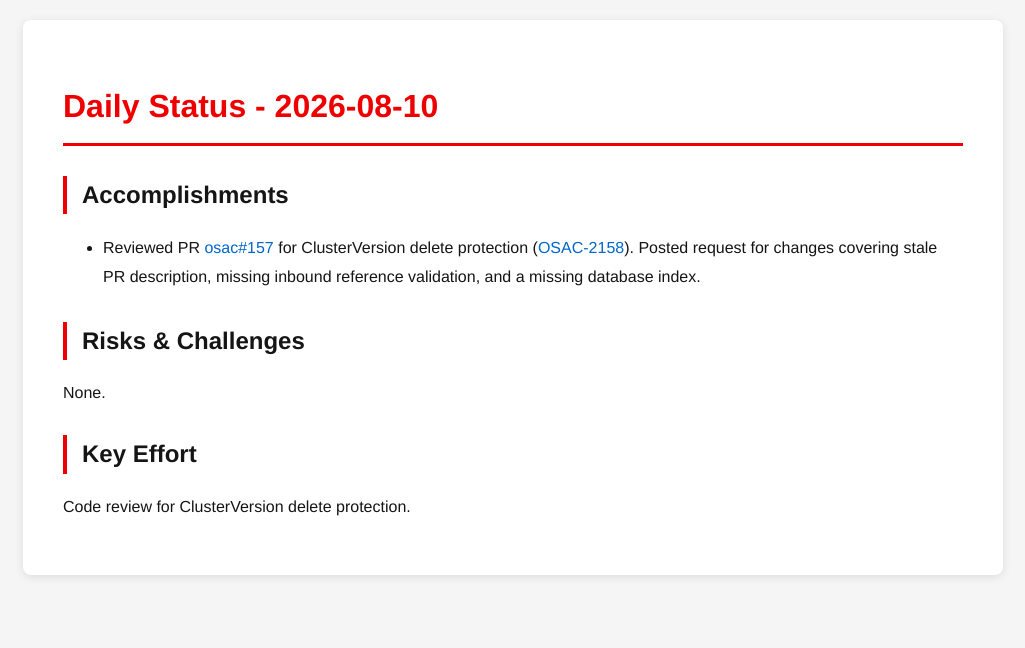
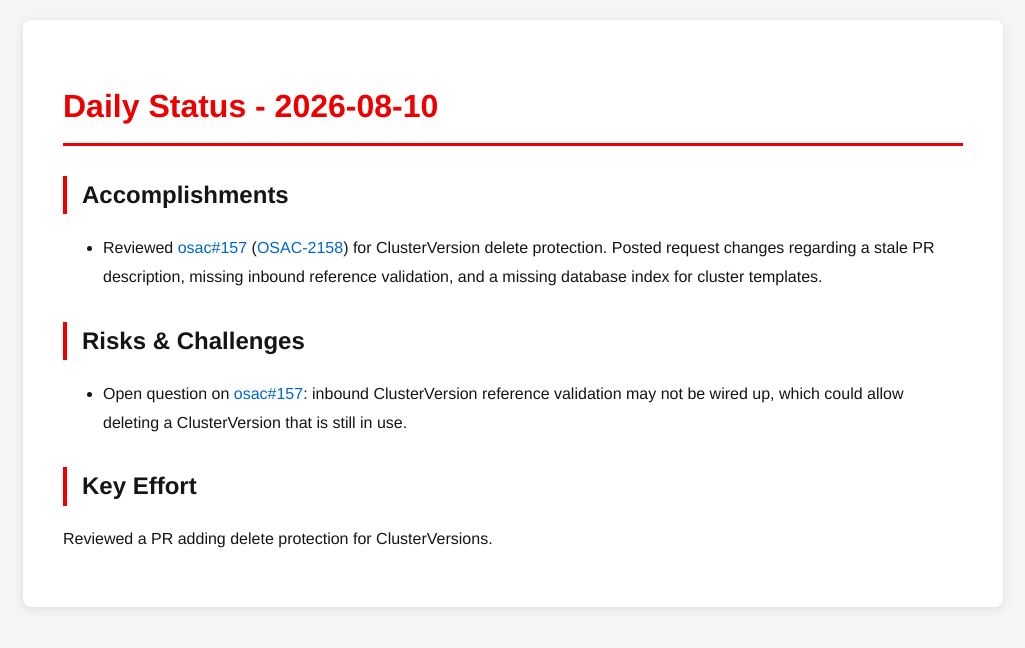
Before and after one commit to tzvatot/daily-status, a Jekyll site: the page built from 2026-08-10.md, in a window 1280 px wide. Shown: the top 648 px of the page, without its empty margins (127-1152 px from the left). Built offline with Jekyll 4.4.1, drawn with Linux system fonts in a browser that asks for light colours.

Commit message:
Daily status update - 2026-08-10

```diff
--- a/2026-08-10.md
+++ b/2026-08-10.md
@@ -7,10 +7,10 @@ date: 2026-08-10
 # Daily Status - 2026-08-10
 
 ## Accomplishments
-- Reviewed PR [osac#157](https://github.com/osac-project/osac/pull/157) for ClusterVersion delete protection ([OSAC-2158](https://redhat.atlassian.net/browse/OSAC-2158)). Posted request for changes covering stale PR description, missing inbound reference validation, and a missing database index.
+- Reviewed [osac#157](https://github.com/osac-project/osac/pull/157) ([OSAC-2158](https://redhat.atlassian.net/browse/OSAC-2158)) for ClusterVersion delete protection. Posted request changes regarding a stale PR description, missing inbound reference validation, and a missing database index for cluster templates.
 
 ## Risks & Challenges
-None.
+- Open question on [osac#157](https://github.com/osac-project/osac/pull/157): inbound ClusterVersion reference validation may not be wired up, which could allow deleting a ClusterVersion that is still in use.
 
 ## Key Effort
-Code review for ClusterVersion delete protection.
+Reviewed a PR adding delete protection for ClusterVersions.
```
